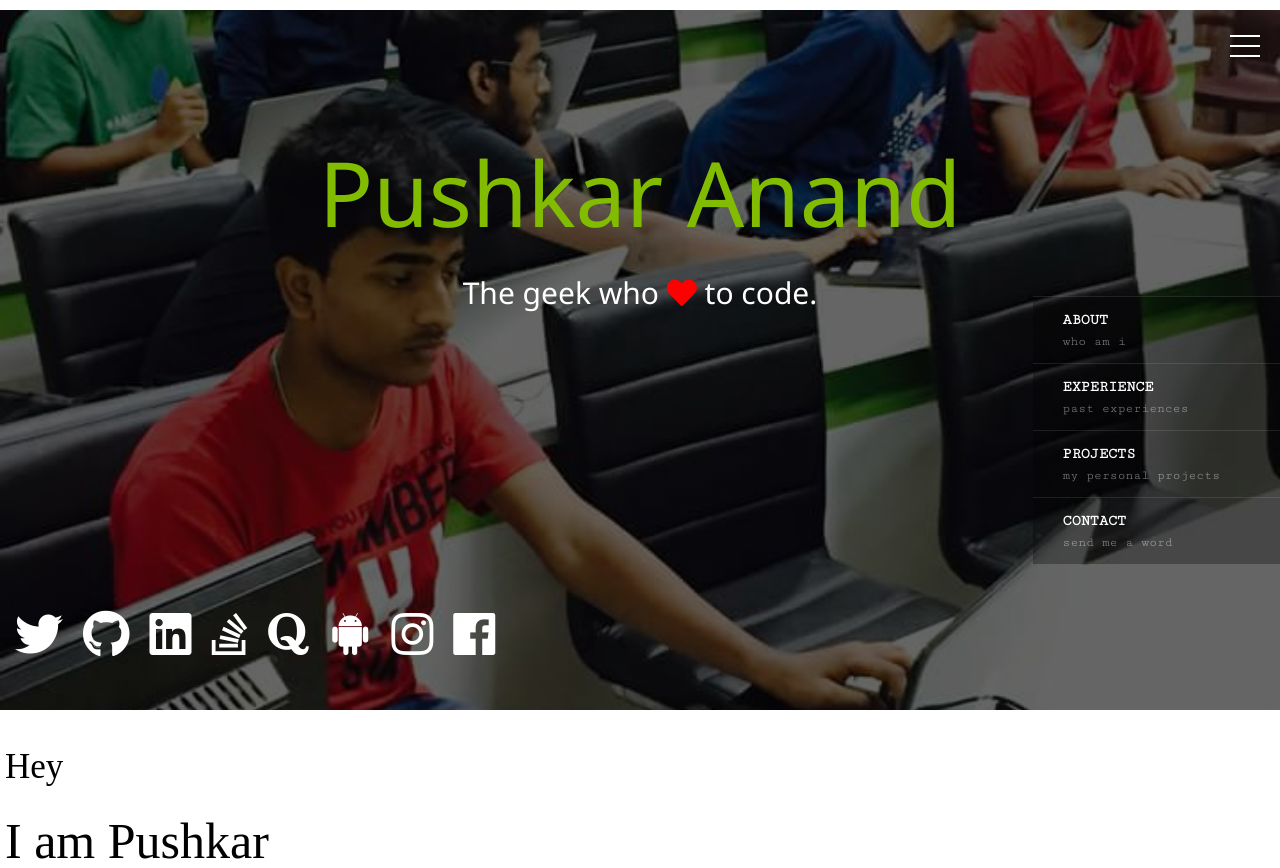
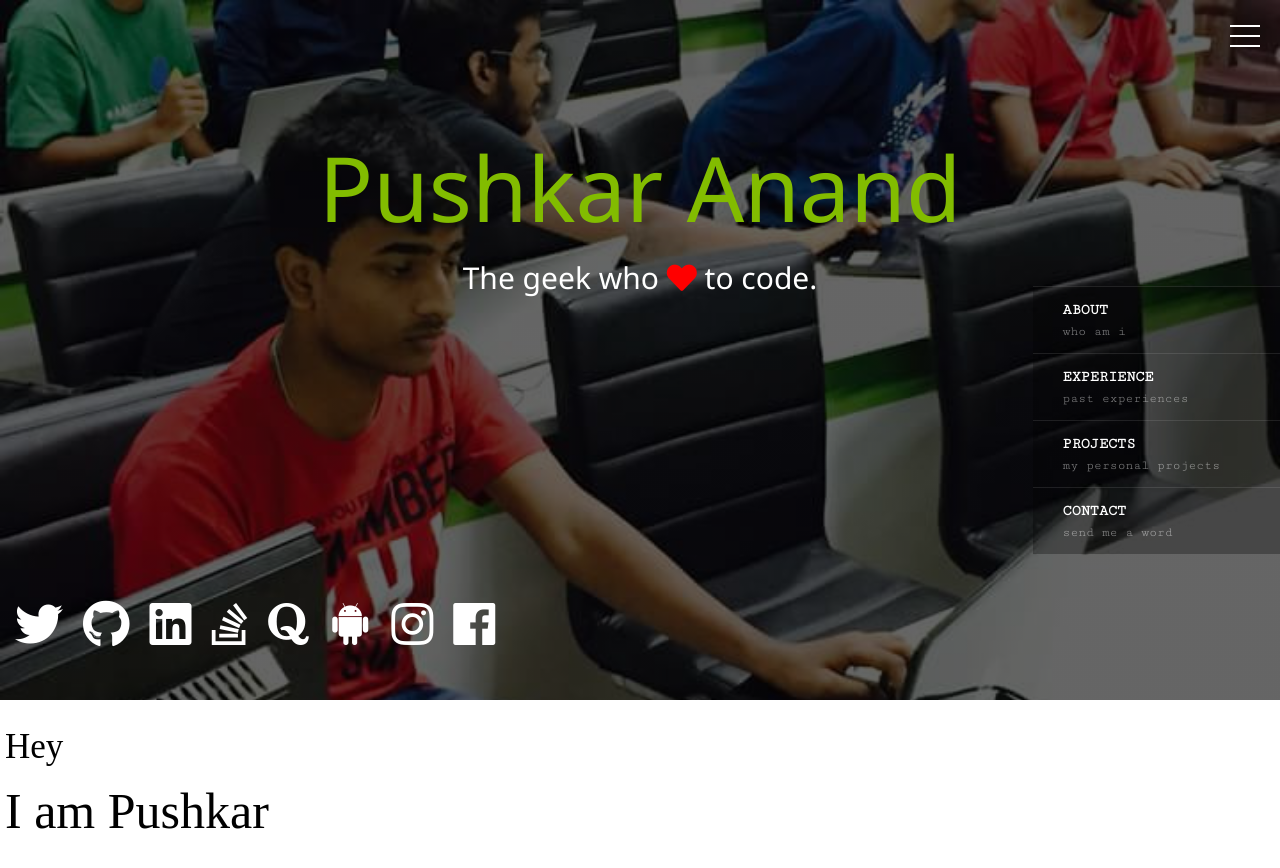
Before and after one commit to pushkar-anand/pushkaranand.me, a PHP site: template views/home.html in a window 1280 px wide. Shown: the top 868 px of the page. Run offline with PHP 8.4, Linux system fonts and the light colour scheme; the template is opened without the code that fills it, so the values that code supplies are empty; some libraries are stand-ins or nearby versions; some web fonts are replaced.

Commit message:
css reset.

```diff
--- a/public/css/home.css
+++ b/public/css/home.css
@@ -1,4 +1,19 @@
 @import url("https://fonts.googleapis.com/css?family=Cutive+Mono");
+
+*,
+*:before,
+*:after {
+    box-sizing: border-box;
+}
+
+html, body, div, span, applet, object, iframe, h1, h2, h3, h4, h5, h6, p, pre, a, abbr, acronym, address, big, cite, code, del, dfn, em, font, img, ins, kbd, q, s, samp, small, strike, strong, sub, sup, tt, var, b, u, i, center, dl, dt, dd, ol, ul, li, fieldset, form, label, legend, caption {
+    margin: 0;
+    padding: 0;
+    border: 0;
+    outline: 0;
+    vertical-align: baseline;
+    background: transparent;
+}
 
 body {
     font-family: "Cutive Mono", serif;
```
